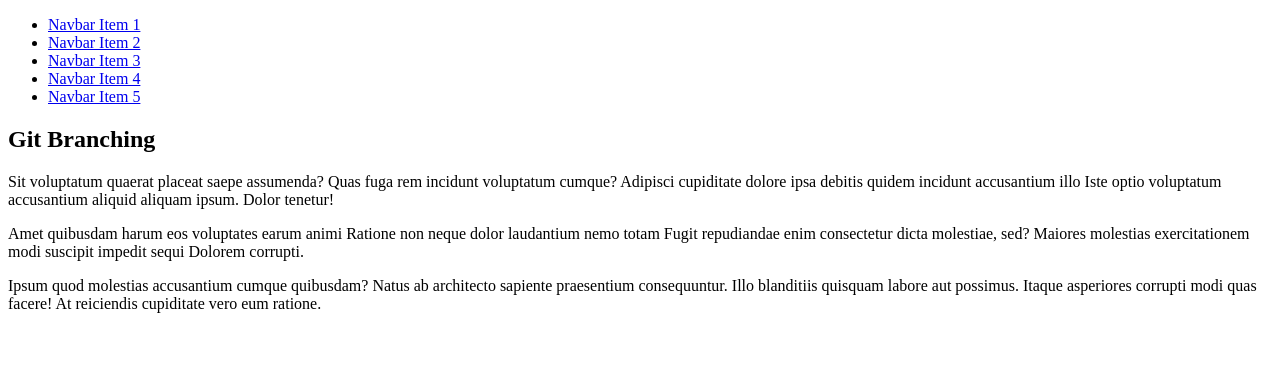
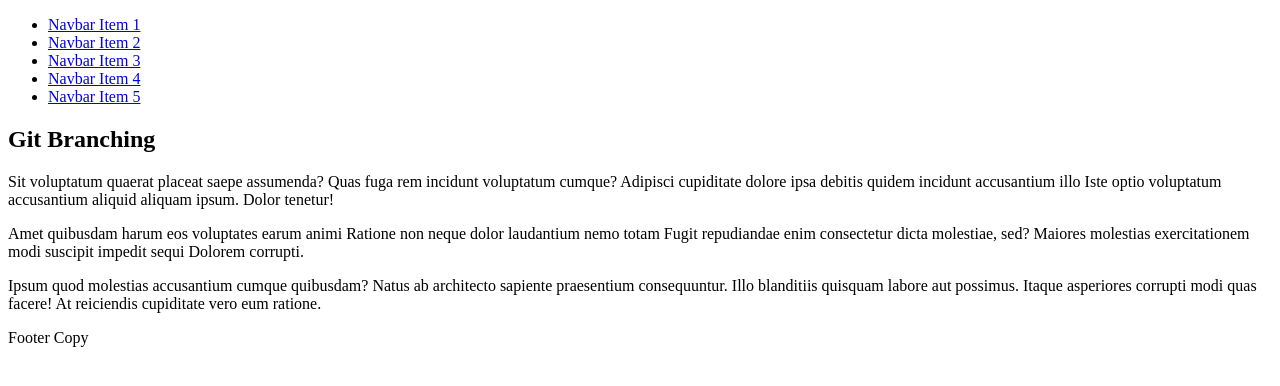
Before and after one commit to rous6026nz/aws-branching, a plain HTML site: page index.html in a window 1280 px wide. Drawn offline with Linux system fonts and the light colour scheme.

Commit message:
- added footer mark-up

```diff
--- a/index.html
+++ b/index.html
@@ -22,5 +22,8 @@
             <p>Ipsum quod molestias accusantium cumque quibusdam? Natus ab architecto sapiente praesentium consequuntur. Illo blanditiis quisquam labore aut possimus. Itaque asperiores corrupti modi quas facere! At reiciendis cupiditate vero eum ratione.</p>
         </section>
     </section>
+    <footer>
+        <section id="footer-content">Footer Copy</section>
+    </footer>
 </body>
 </html>
```
